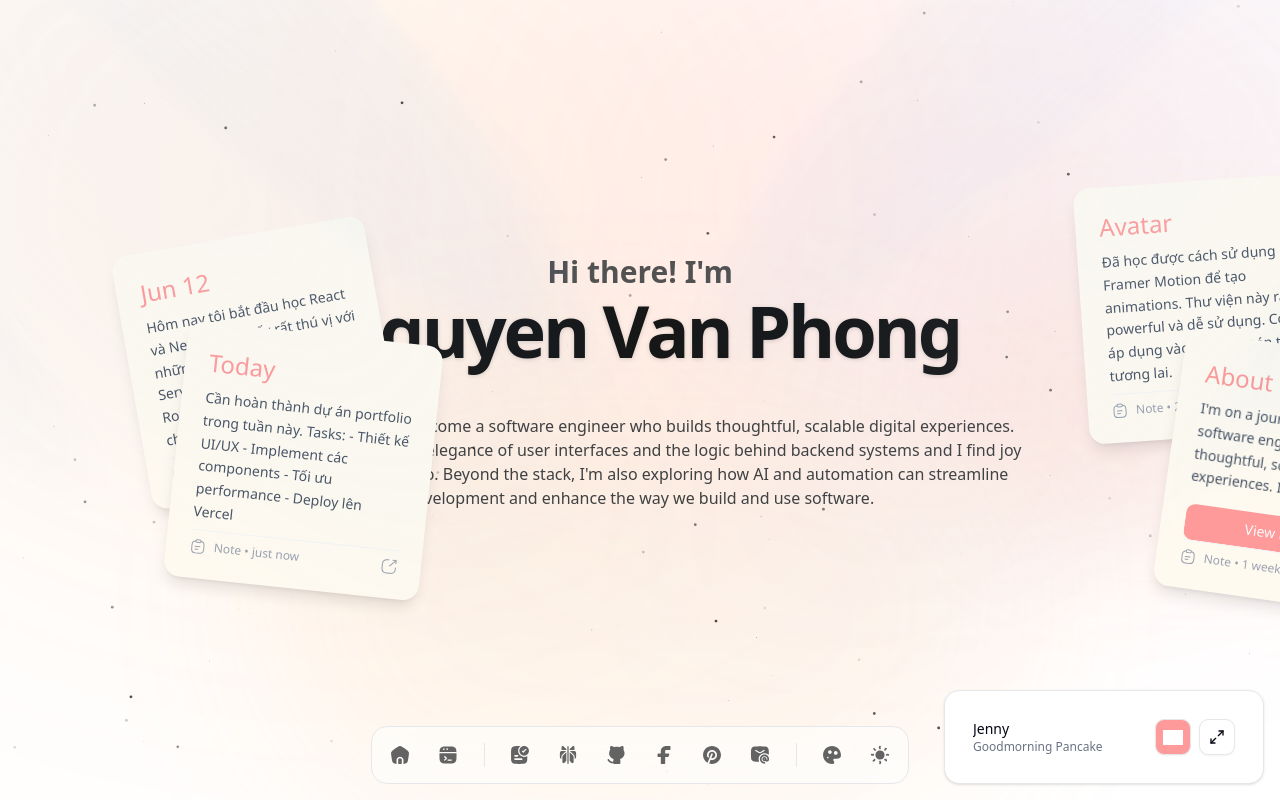
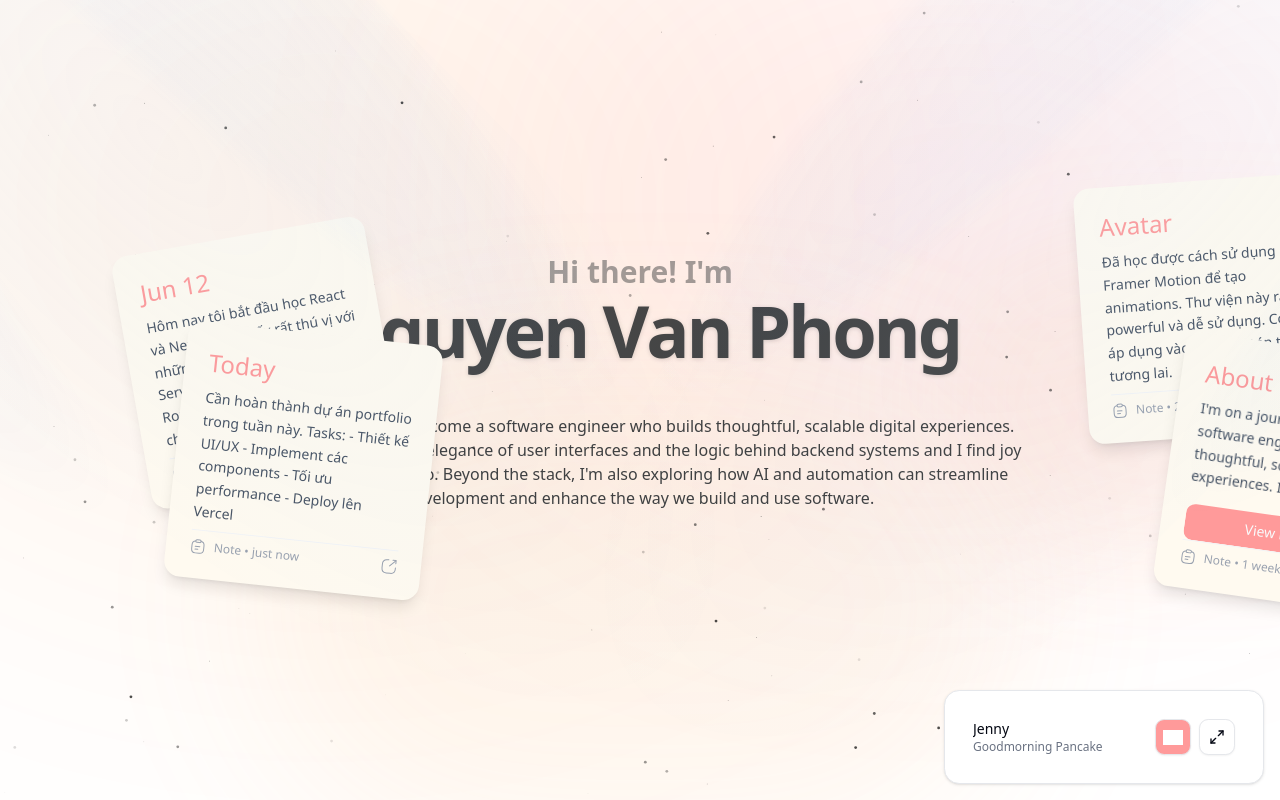
Before and after one commit to NV-Phong/NV-Phong, a Next.js app: page /resume/float-notes in a window 1280 px wide. Built offline with nearby package versions, Linux system fonts and the light colour scheme; grey boxes are pictures that could not be loaded; a web font is replaced by a local one.

Commit message:
FIX - pointer events under notes

```diff
--- a/app/layout.tsx
+++ b/app/layout.tsx
@@ -5,7 +5,7 @@ import "./globals.css";
 import { ThemeProvider } from "next-themes";
 import { MusicPlayer } from "@/components/ui-engineer/music-player";
 import GradientBackground from "@/components/ui-engineer/gradient-background";
-import { MagicUIDock } from "@/components/layout/magicui-dock";
+// import { MagicUIDock } from "@/components/layout/magicui-dock";
 import { Spotlight } from "@/components/aceternity/spotlight-new";
 import { Tomorrow } from "next/font/google";
 import { ContributionGraphProvider } from "@/context/cg-context";
@@ -45,7 +45,7 @@ export default function RootLayout({
                <ContributionGraphProvider>
                   <Spotlight />
                   {children}
-                  <MagicUIDock />
+                  {/* <MagicUIDock /> */}
                   <MusicPlayer />
                   <GradientBackground />
                </ContributionGraphProvider>
--- a/app/resume/float-notes/page.tsx
+++ b/app/resume/float-notes/page.tsx
@@ -23,10 +23,10 @@ export default function Home() {
 
             <div className="flex flex-col items-center justify-center">
                <div className="mb-9 max-w-7xl mx-auto w-full pt-20 md:pt-0 text-center">
-                  <h1 className="h-40 text-xl md:text-3xl font-bold text-neutral-600">
+                  <h1 className="h-40 text-xl md:text-3xl font-bold text-foreground/50">
                      Hi there! I&apos;m
                      <GradualSpacing
-                        className="font-display text-center text-5xl font-bold -tracking-widest text-neutral-900 md:text-7xl md:leading-[5rem]"
+                        className="font-display text-center text-5xl font-bold -tracking-widest text-foreground md:text-7xl md:leading-[5rem]"
                         text="Nguyen Van Phong"
                      />
                      <br />
--- a/components/ui-engineer/sticky-note.tsx
+++ b/components/ui-engineer/sticky-note.tsx
@@ -160,7 +160,7 @@ const StickyNote = ({
    return (
       <motion.div
          ref={noteRef}
-         className={`absolute p-6 cursor-pointer bg-card rounded-2xl shadow-lg touch-none flex flex-col ${
+         className={`absolute p-6 cursor-grab bg-card rounded-2xl shadow-lg touch-none flex flex-col ${
             isExpanded ? "w-96 h-96" : "w-64 h-64"
          }`}
          style={{
--- a/components/ui-engineer/sticky-notes.tsx
+++ b/components/ui-engineer/sticky-notes.tsx
@@ -49,7 +49,7 @@ const StickyNotes = () => {
          zIndex: 3,
          text: (
             <div className="flex flex-col h-full">
-               <p className="overflow-y-auto !scroll-bar-thin">
+               <p className="overflow-y-auto">
                   I&apos;m on a journey to become a software engineer who
                   builds thoughtful, scalable digital experiences. I&apos;m
                   drawn to both the elegance of user interfaces and the logic
@@ -87,10 +87,11 @@ const StickyNotes = () => {
    };
 
    return (
-      <div className="absolute inset-0 overflow-hidden hidden md:block">
+      <div className="absolute inset-0 overflow-hidden hidden md:block pointer-events-none">
          {notes.map((note, index) => (
             <motion.div
                key={note.id}
+               className="pointer-events-auto"
                initial={{
                   opacity: 0,
                   y: 100,
```
